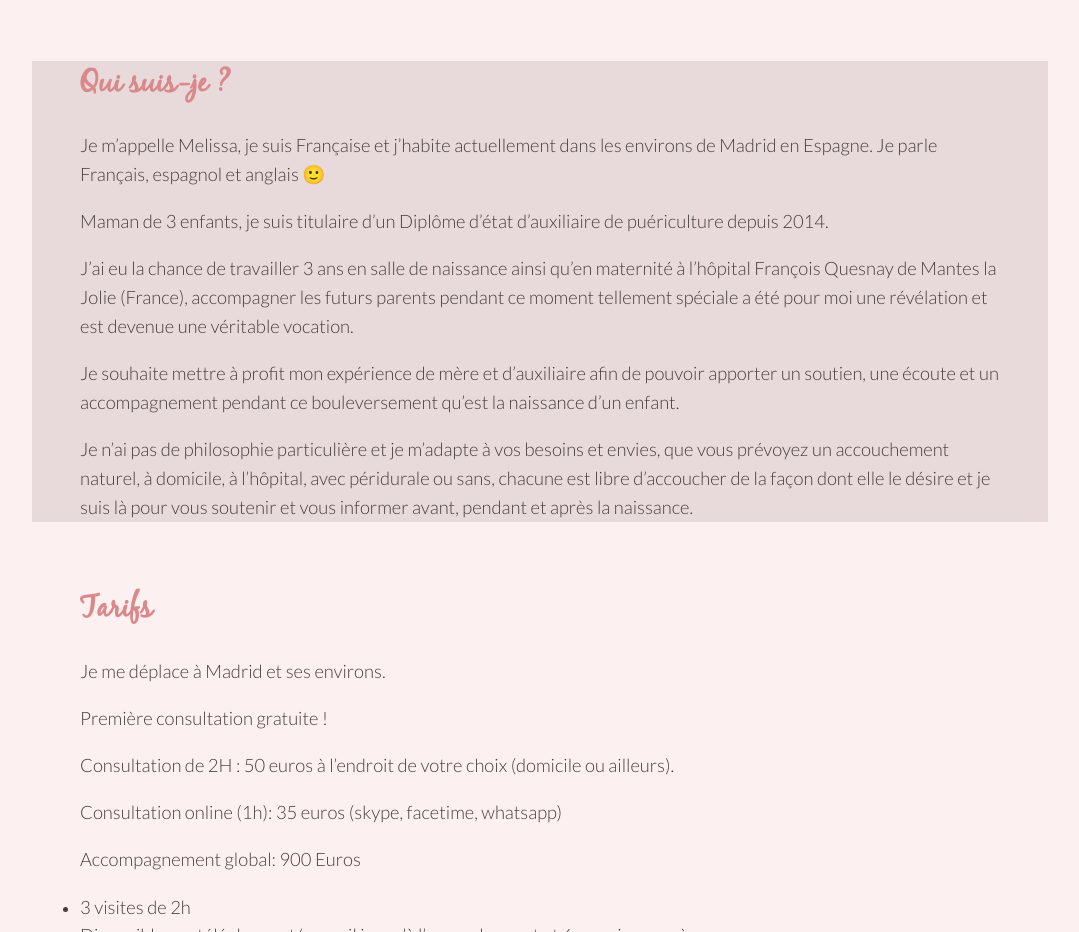
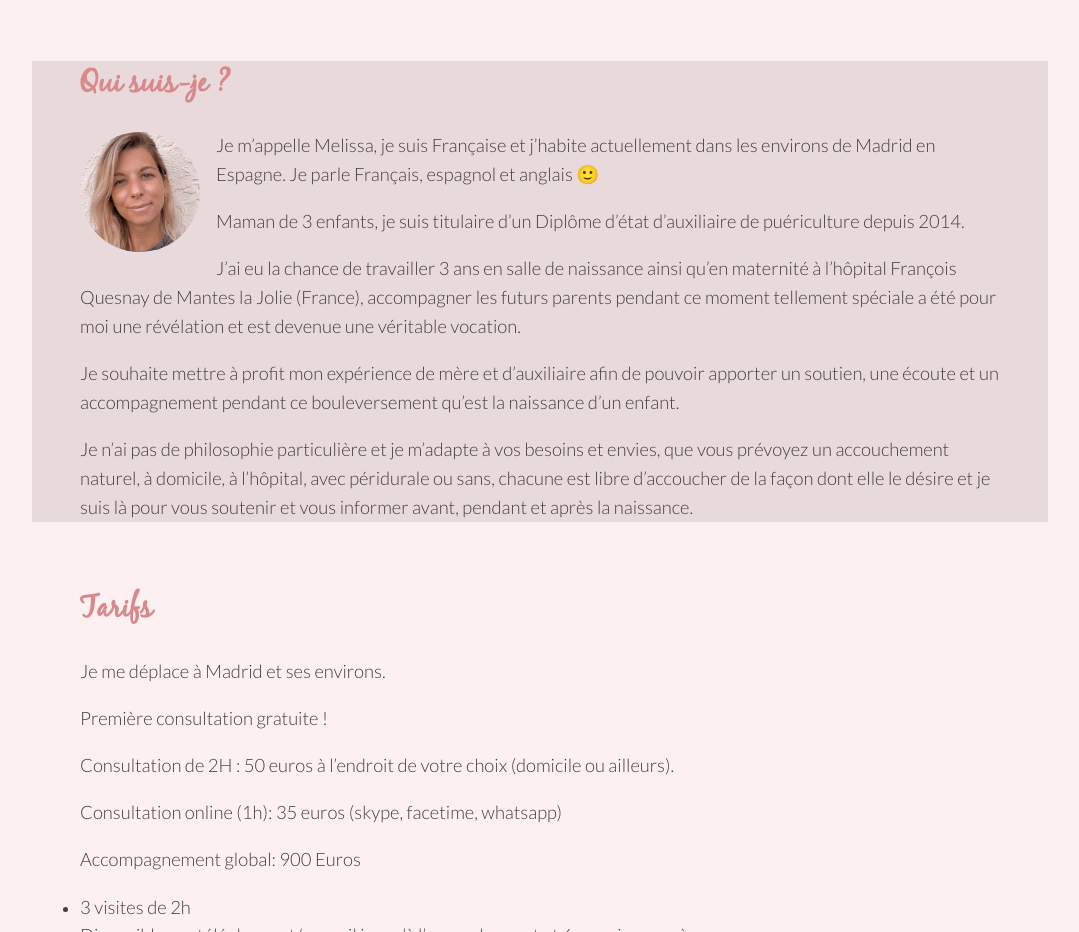
Before and after one commit to nerik/melissadoula, a website: page index.html in a window 1280 px wide. Shown: the part 1003-1935 px from the top of the page, without its empty margins (100-1179 px from the left). Drawn offline with Linux system fonts and the light colour scheme.

Commit message:
photo melissa

```diff
--- a/index.css
+++ b/index.css
@@ -215,10 +215,23 @@ p, li {
   line-height: 1.8rem;
 }
 
+a[name=qui] ~ p:first-of-type::before {
+  content: '';
+  display: block;
+  float: left;
+  background-image: url('./img/melissa.webp');
+  background-repeat: no-repeat;
+  background-size: cover;
+  background-position-y: 50%;
+  width: 120px;
+  height: 120px;
+  border-radius: 99px;
+  margin: 0 1rem 1rem 0;
+}
+
 .whatsapp, .facebook, .instagram {
   background-repeat: no-repeat;
   padding-left: 3rem;
-
 }
 
 .whatsapp {
```
Also changed, not shown: img/melissa.jpeg (added), img/melissa.webp (added).
